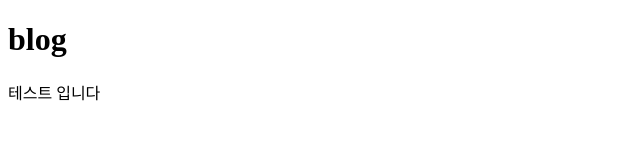
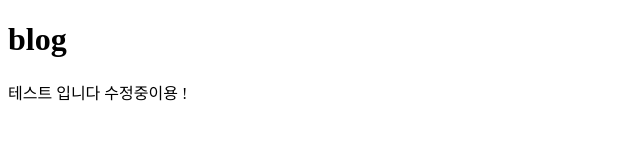
Before and after one commit to cosmos-JJ/cosmos-JJ.github.io, a plain HTML site: page index.html in a window 1280 px wide. Shown: the whole page, without its empty margins (0-640 px from the left). Drawn offline with Linux system fonts and the light colour scheme.

Commit message:
제목 수정
테스트입니다 뒤에 수정중이용이라는 문구 추가

```diff
--- a/index.html
+++ b/index.html
@@ -8,5 +8,6 @@
 <body>
     <h1>blog</h1>
     테스트 입니다
+    수정중이용 !
 </body>
 </html>
```
